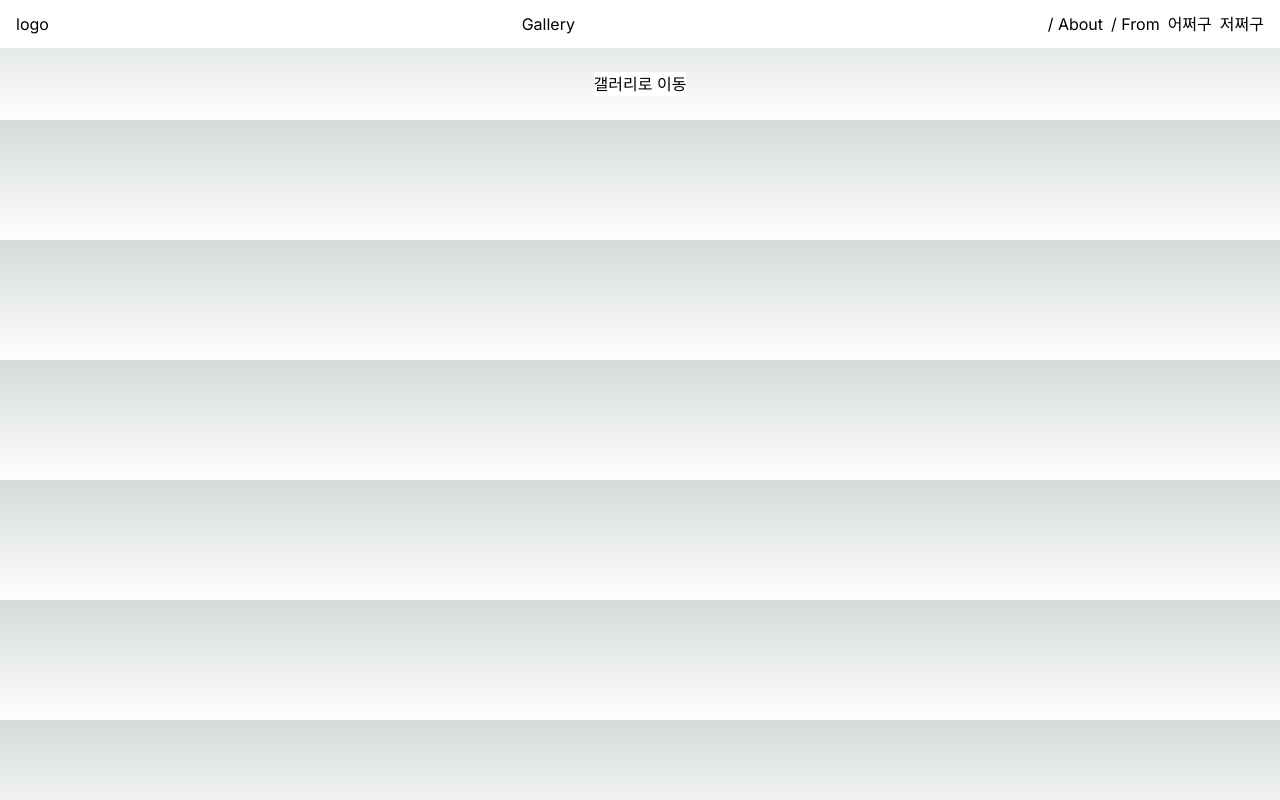
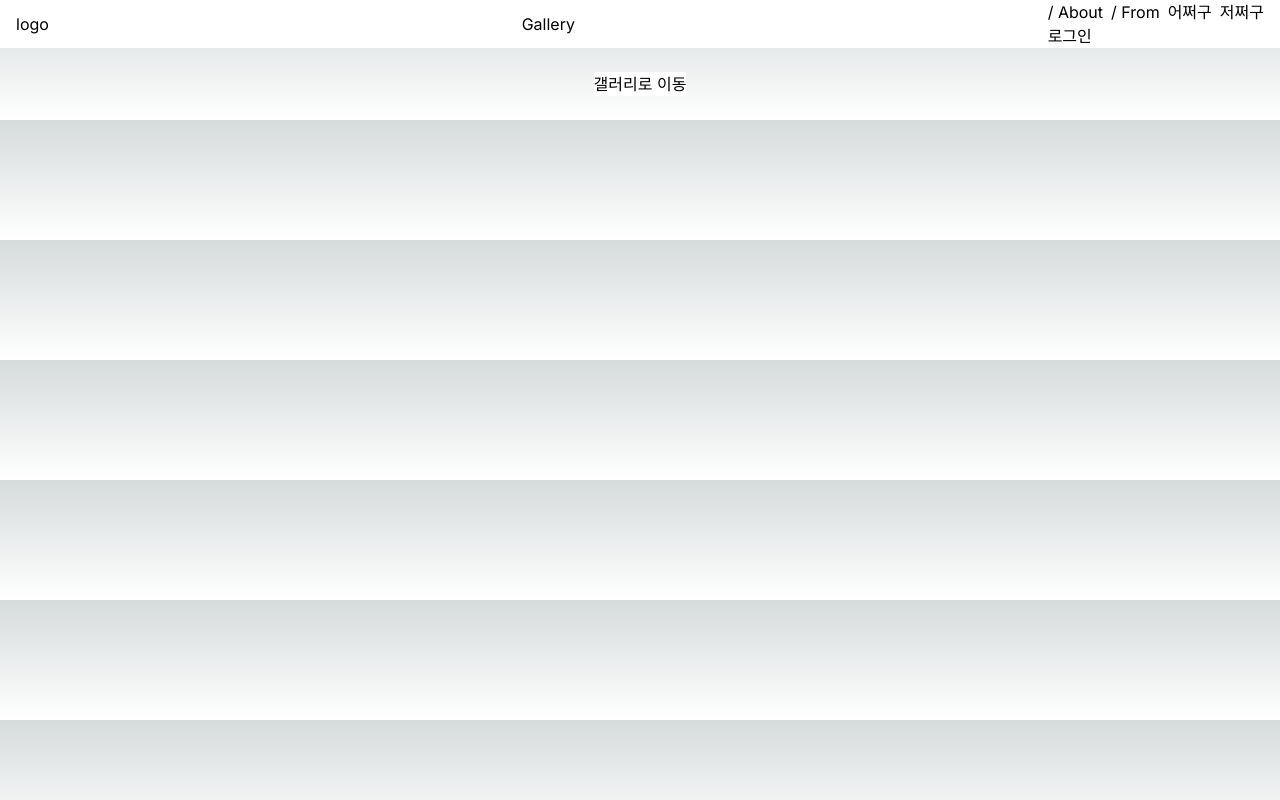
Before and after one commit to imfreeman1/viewer, a Next.js app: page / in a window 1280 px wide. Built offline with nearby package versions, Linux system fonts and the light colour scheme.

Commit message:
useNavigate 적용
 - 후에 기능이 변화할 가능성 있음.

```diff
--- a/src/components/client/Navbar/index.tsx
+++ b/src/components/client/Navbar/index.tsx
@@ -3,6 +3,7 @@
 import React from 'react';
 import { AiOutlineMenu, AiOutlineClose } from 'react-icons/ai';
 import useMenuHandler from '@/app/hooks/useMenuHandler';
+import useNavigate from '@/app/hooks/useNavigate';
 import BuggerMenu from '../Menu';
 import Button from '../Button';
 
@@ -10,6 +11,7 @@ const testArr = ['/ About', '/ From', '어쩌구', '저쩌구'];
 
 function Navbar() {
   const [view, setOnMenu, menuRef] = useMenuHandler();
+  const [navView] = useNavigate();
 
   return (
     <div>
@@ -18,12 +20,16 @@ function Navbar() {
           return <li key={navItem}>{navItem}</li>;
         })}
       </ul>
+      {navView ? (
         <div className="w-4">
           <Button className="md:hidden" onClick={setOnMenu}>
             {view ? <AiOutlineClose /> : <AiOutlineMenu />}
           </Button>
           <BuggerMenu view={view} menuRef={menuRef} />
         </div>
+      ) : (
+        <Button>로그인</Button>
+      )}
     </div>
   );
 }
```
Lines whose indentation alone changed are shown as unchanged.
